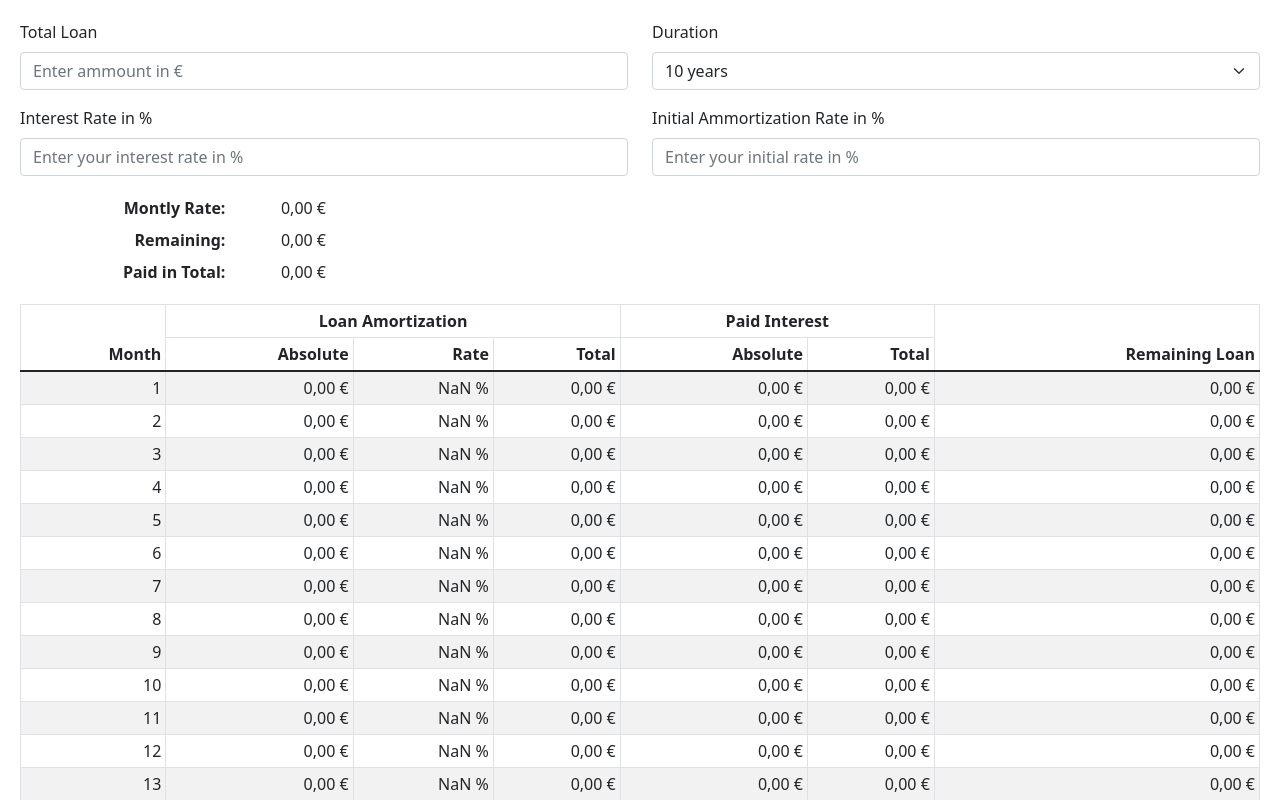
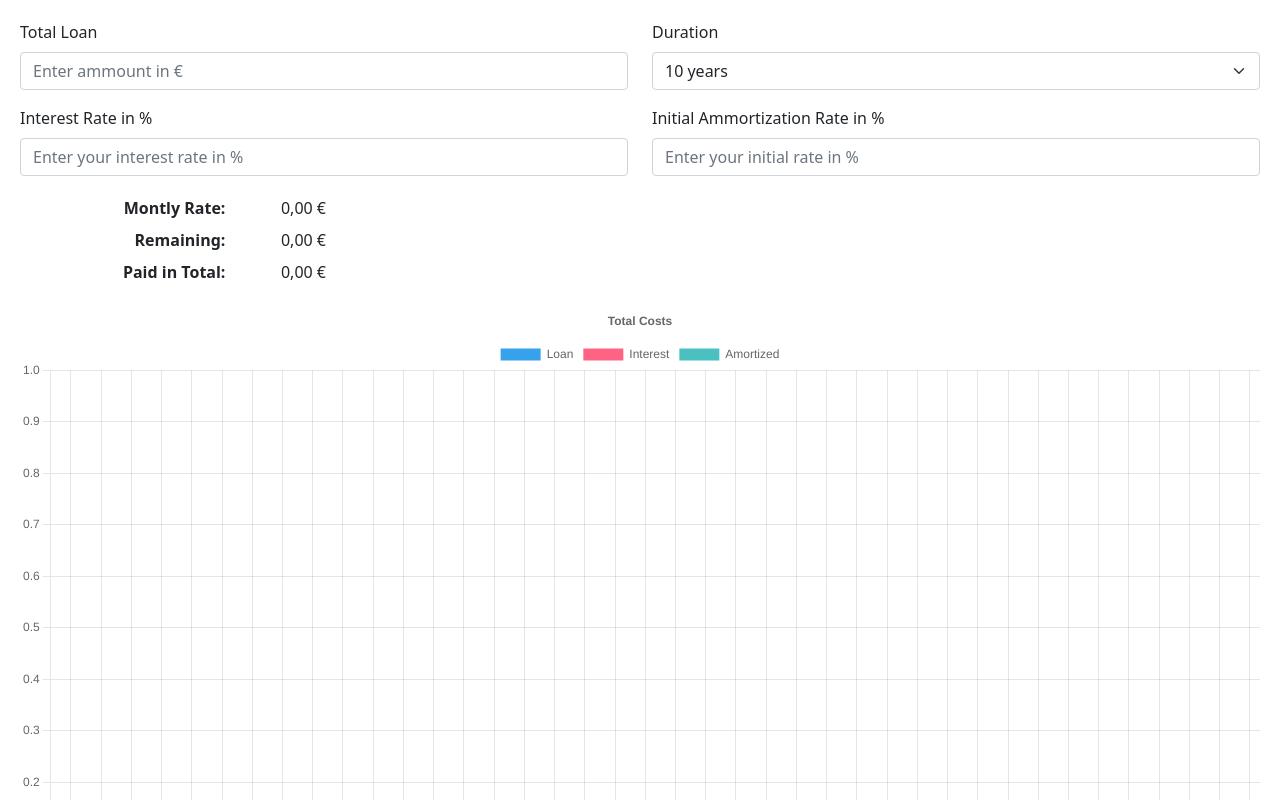
Before and after one commit to wmanth/loan-calculator, a React (Create React App) app: page / in a window 1280 px wide. Shown: the top 800 px of the page. Built offline with nearby package versions, Linux system fonts and the light colour scheme.

Commit message:
Added chart component

```diff
--- a/package.json
+++ b/package.json
@@ -4,8 +4,10 @@
   "private": true,
   "dependencies": {
     "bootstrap": "^5.1.3",
+    "chart.js": "^3.8.0",
     "react": "^18.2.0",
     "react-bootstrap": "^2.4.0",
+    "react-chartjs-2": "^4.2.0",
     "react-dom": "^18.2.0",
     "react-scripts": "5.0.1"
   },
--- a/src/components/app.tsx
+++ b/src/components/app.tsx
@@ -1,9 +1,10 @@
 import './app.css';
 import { Col, Form, Row } from 'react-bootstrap'
 import ResultTable from './result-table';
-import { useEffect, useState } from 'react';
+import React, { useEffect, useState } from 'react';
 import { Month } from '../types';
 import Summary from './summary';
+import Chart from './chart';
 
 const defaultNumberOfYears = 10
 
@@ -62,6 +63,7 @@ export default function App() {
 	}, [totalLoan, numberOfYears, interestRate, initialAmortizationRate])
 
 	return(
+		<React.Fragment>
 			<Form>
 				<Row className="mb-3">
 					<Form.Group as={ Col }>
@@ -88,10 +90,11 @@ export default function App() {
 						<Form.Control type="number" min="0" max="100" step="0.01" placeholder="Enter your initial rate in %" onChange={ handleInitialAmortizationRateChange }/>
 					</Form.Group>
 				</Row>
+			</Form>
 
 			<Summary data={ data } />
-
+			<Chart data={ data }/>
 			<ResultTable data={ data } />
-		</Form>
+		</React.Fragment>
 	)
 }
--- /dev/null
+++ b/src/components/chart.tsx
@@ -0,0 +1,67 @@
+import { Chart as ChartJS, CategoryScale, LinearScale, BarElement, Title, Tooltip, Legend } from 'chart.js';
+import { Bar } from 'react-chartjs-2';
+import { Month } from '../types';
+
+ChartJS.register(
+	CategoryScale,
+	LinearScale,
+	BarElement,
+	Title,
+	Tooltip,
+	Legend
+);
+
+export const options = {
+	plugins: {
+		title: {
+			display: true,
+			text: 'Total Costs',
+		},
+	},
+	responsive: true,
+	interaction: {
+		mode: 'index' as const,
+		intersect: false,
+	},
+	scales: {
+		x: {
+			stacked: true,
+		},
+		y: {
+			stacked: true,
+		},
+	},
+}
+
+interface ChartProps {
+	data: Month[]
+}
+
+export default function Chart(props: ChartProps) {
+	const labels = props.data.map( (_, index) => index+1 )
+	const data = {
+		labels,
+		datasets: [
+			{
+				label: 'Loan',
+				data: props.data.map( (month, index) => month.loanRemaining ),
+				backgroundColor: 'rgb(53, 162, 235)',
+				stack: 'Stack 0',
+			},
+			{
+				label: 'Interest',
+				data: props.data.map( (month, index) => month.interestPaidTotal ),
+				backgroundColor: 'rgb(255, 99, 132)',
+				stack: 'Stack 0',
+			},
+			{
+				label: 'Amortized',
+				data: props.data.map( (month, index) => month.amortizationTotal ),
+				backgroundColor: 'rgb(75, 192, 192)',
+				stack: 'Stack 0',
+			},
+		],
+	}
+
+	return <Bar options={ options } data={ data } />;
+}
```
Also changed, not shown: 1 other file (tests, documents, lock files or other folders). Lines whose indentation alone changed are shown as unchanged.
